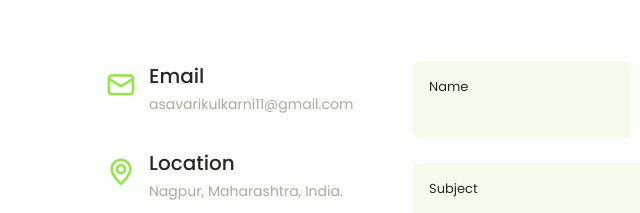
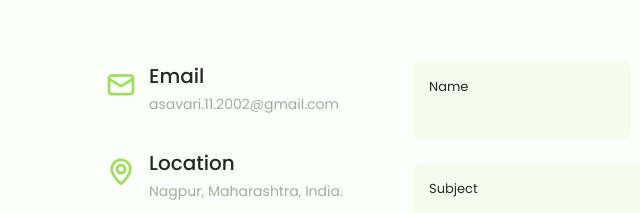
Before and after one commit to asavarik/asavarik.github.io, a plain HTML site: page index.html in a window 1280 px wide. Shown: the part 4347-4560 px from the top of the page, 151-791 px from the left. Drawn offline with nearby package versions, Linux system fonts and the light colour scheme.

Commit message:
Update index.html

```diff
--- a/index.html
+++ b/index.html
@@ -106,7 +106,7 @@
                             <i class="uil uil-github-alt"></i>
                         </a>
 
-                        <a href="mailto:asavarikulkarni11@gmail.com" class="home_social-icon" target="_blank">
+                        <a href="mailto:asavari.11.2002@gmail.com" class="home_social-icon" target="_blank">
                             <i class="uil uil-envelope-alt"></i>
                         </a>
                     </div>
@@ -620,12 +620,12 @@
 
                     <div class="contact_container container grid">
                         <div>
-                            <a href="mailto:asavarikulkarni11@gmail.com" target="_blank">
+                            <a href="mailto:asavari.11.2002@gmail.com" target="_blank">
                                 <div class="contact_info">
                                     <i class="uil uil-envelope-alt contact_icon"></i>
                                     <div>
                                         <h3 class="contact_title">Email</h3>
-                                        <span class="contact_subtitle">asavarikulkarni11@gmail.com</span>
+                                        <span class="contact_subtitle">asavari.11.2002@gmail.com</span>
                                     </div>
                                 </div>
                             </a>
@@ -702,7 +702,7 @@
                         <i class="uil uil-github-alt"></i>
                     </a>
 
-                    <a href="mailto:asavarikulkarni11@gmail.com" class="footer_social" target="_blank">
+                    <a href="mailto:asavari.11.2002@gmail.com" class="footer_social" target="_blank">
                         <i class="uil uil-envelope-alt"></i>
                     </a>
                 </div>
```
